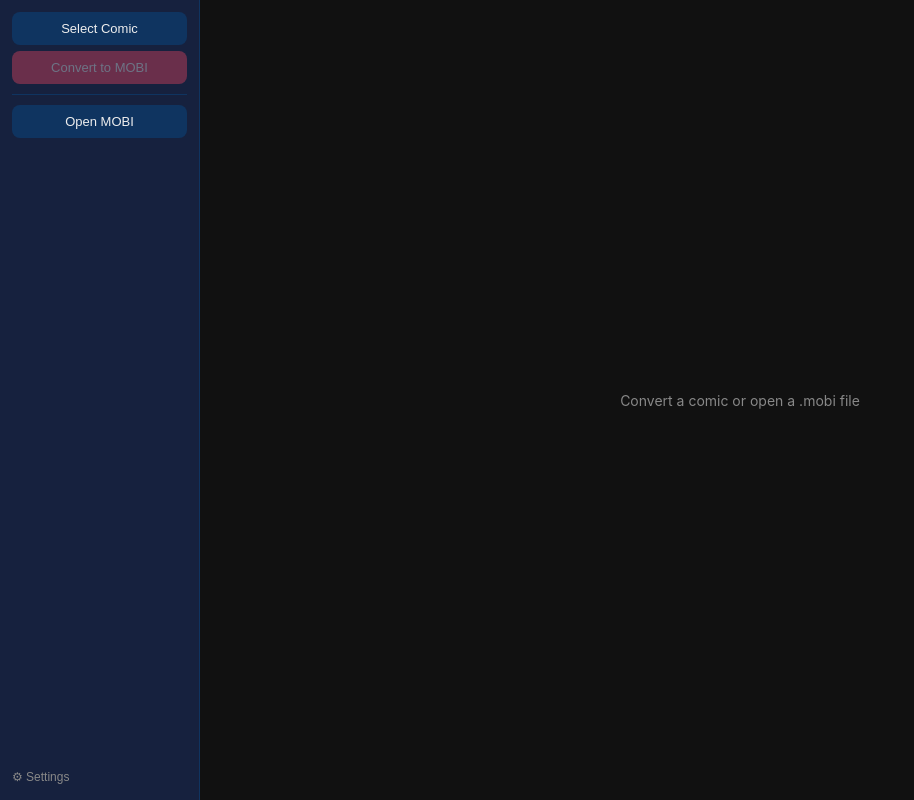
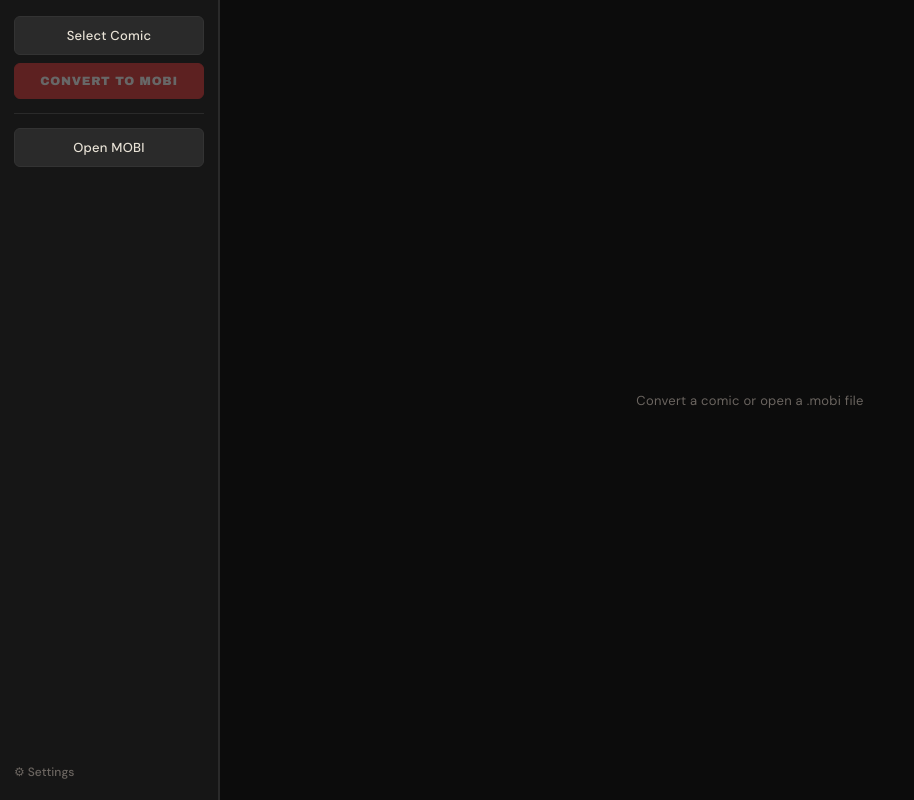
Before and after one commit to sreckoskocilic/zagorakys, a React (Vite) app: page / in a window 1280 px wide. Shown: the whole page, without its empty margins (0-914 px from the left). Built offline with nearby package versions, Linux system fonts and the light colour scheme.

Commit message:
hide cmd window, UI makeup

```diff
--- a/src-tauri/tauri.conf.json
+++ b/src-tauri/tauri.conf.json
@@ -13,8 +13,8 @@
     "windows": [
       {
         "title": "Zagorakys",
-        "width": 900,
-        "height": 700,
+        "width": 680,
+        "height": 820,
         "resizable": true,
         "fullscreen": false
       }
--- a/src/App.css
+++ b/src/App.css
@@ -1,14 +1,19 @@
+@import url('https://fonts.googleapis.com/css2?family=Archivo+Black&family=DM+Sans:wght@400;500&display=swap');
+
 :root {
-  --bg: #1a1a2e;
-  --surface: #16213e;
-  --border: #0f3460;
-  --primary: #e94560;
-  --text: #eee;
-  --text-dim: #888;
-  --success: #4ade80;
-  --error: #f87171;
-  --radius: 8px;
-  --sidebar-w: 200px;
+  --bg: #0c0c0c;
+  --surface: #161616;
+  --border: #2a2a2a;
+  --primary: #e23636;
+  --primary-hover: #c42e2e;
+  --text: #e8e2d6;
+  --text-dim: #6b6560;
+  --success: #5cb85c;
+  --error: #d9534f;
+  --radius: 6px;
+  --sidebar-w: 220px;
+  --font-display: 'Archivo Black', Impact, sans-serif;
+  --font-body: 'DM Sans', system-ui, sans-serif;
 }
 
 * {
@@ -18,11 +23,12 @@
 }
 
 body {
-  font-family: -apple-system, BlinkMacSystemFont, "Segoe UI", sans-serif;
+  font-family: var(--font-body);
   background: var(--bg);
   color: var(--text);
   height: 100vh;
   overflow: hidden;
+  -webkit-font-smoothing: antialiased;
 }
 
 #root {
@@ -38,47 +44,62 @@ body {
   width: var(--sidebar-w);
   flex-shrink: 0;
   background: var(--surface);
-  border-right: 1px solid var(--border);
+  border-right: 2px solid var(--border);
   display: flex;
   flex-direction: column;
-  padding: 12px;
-  gap: 6px;
+  padding: 16px 14px;
+  gap: 8px;
 }
 
 .sidebar-actions {
   display: flex;
   flex-direction: column;
-  gap: 6px;
+  gap: 8px;
 }
 
 .sidebar-btn {
   width: 100%;
   background: var(--border);
   color: var(--text);
-  border: none;
-  padding: 9px 12px;
+  border: 1px solid #333;
+  padding: 10px 14px;
   border-radius: var(--radius);
   cursor: pointer;
+  font-family: var(--font-body);
   font-size: 13px;
-  transition: background 0.15s;
+  font-weight: 500;
+  letter-spacing: 0.02em;
+  transition: all 0.15s ease;
   text-align: center;
 }
 
 .sidebar-btn:hover:not(:disabled) {
-  background: #1a4a8a;
+  background: #363636;
+  border-color: #444;
+}
+
+.sidebar-btn:active:not(:disabled) {
+  transform: scale(0.98);
 }
 
 .sidebar-btn:disabled {
-  opacity: 0.4;
+  opacity: 0.35;
   cursor: not-allowed;
 }
 
 .sidebar-btn.primary {
   background: var(--primary);
+  border-color: var(--primary);
+  color: #fff;
+  font-family: var(--font-display);
+  font-size: 12px;
+  letter-spacing: 0.06em;
+  text-transform: uppercase;
 }
 
 .sidebar-btn.primary:hover:not(:disabled) {
-  background: #d63851;
+  background: var(--primary-hover);
+  border-color: var(--primary-hover);
 }
 
 .selected-file {
@@ -93,7 +114,7 @@ body {
 .divider {
   height: 1px;
   background: var(--border);
-  margin: 4px 0;
+  margin: 6px 0;
 }
 
 .progress-section {
@@ -111,7 +132,7 @@ body {
 .progress-fill {
   height: 100%;
   background: var(--primary);
-  transition: width 0.2s;
+  transition: width 0.3s ease;
 }
 
 .progress-text {
@@ -120,21 +141,22 @@ body {
 }
 
 .msg {
-  padding: 8px;
+  padding: 8px 10px;
   border-radius: var(--radius);
   font-size: 11px;
   word-break: break-word;
+  line-height: 1.4;
 }
 
 .msg.error {
-  background: rgba(248, 113, 113, 0.1);
-  border: 1px solid var(--error);
+  background: rgba(217, 83, 79, 0.08);
+  border: 1px solid rgba(217, 83, 79, 0.3);
   color: var(--error);
 }
 
 .msg.success {
-  background: rgba(74, 222, 128, 0.1);
-  border: 1px solid var(--success);
+  background: rgba(92, 184, 92, 0.08);
+  border: 1px solid rgba(92, 184, 92, 0.3);
   color: var(--success);
 }
 
@@ -149,10 +171,12 @@ body {
   background: none;
   border: none;
   color: var(--text-dim);
+  font-family: var(--font-body);
   font-size: 12px;
   cursor: pointer;
   text-align: left;
   padding: 4px 0;
+  transition: color 0.15s;
 }
 
 .settings-toggle:hover,
@@ -163,8 +187,8 @@ body {
 .settings-panel {
   display: flex;
   flex-direction: column;
-  gap: 8px;
-  padding-top: 4px;
+  gap: 10px;
+  padding-top: 8px;
   border-top: 1px solid var(--border);
 }
 
@@ -185,6 +209,12 @@ body {
 .checkbox-label {
   cursor: pointer;
   font-size: 12px;
+  color: var(--text-dim);
+  transition: color 0.15s;
+}
+
+.checkbox-label:hover {
+  color: var(--text);
 }
 
 .checkbox-label input[type="checkbox"] {
@@ -200,15 +230,18 @@ body {
 .setting-btn {
   background: var(--border);
   color: var(--text);
-  border: none;
+  border: 1px solid #333;
   padding: 6px 10px;
   border-radius: var(--radius);
   cursor: pointer;
+  font-family: var(--font-body);
   font-size: 11px;
+  transition: all 0.15s;
 }
 
 .setting-btn:hover {
-  background: #1a4a8a;
+  background: #363636;
+  border-color: #444;
 }
 
 .filepath {
@@ -222,15 +255,17 @@ body {
 button {
   background: var(--border);
   color: var(--text);
-  border: none;
+  border: 1px solid #333;
   padding: 8px 14px;
   border-radius: var(--radius);
   cursor: pointer;
+  font-family: var(--font-body);
   font-size: 13px;
+  font-weight: 500;
 }
 
 button:disabled {
-  opacity: 0.4;
+  opacity: 0.35;
   cursor: not-allowed;
 }
 
@@ -239,7 +274,7 @@ button:disabled {
   display: flex;
   flex-direction: column;
   min-width: 0;
-  background: #111;
+  background: var(--bg);
 }
 
 .preview-empty {
@@ -248,33 +283,37 @@ button:disabled {
   align-items: center;
   justify-content: center;
   color: var(--text-dim);
-  font-size: 14px;
+  font-size: 13px;
+  letter-spacing: 0.02em;
 }
 
 .preview-nav {
   display: flex;
   align-items: center;
   justify-content: center;
-  gap: 16px;
-  padding: 6px;
+  gap: 20px;
+  padding: 8px;
   background: var(--surface);
   border-bottom: 1px solid var(--border);
   flex-shrink: 0;
   font-size: 13px;
+  font-variant-numeric: tabular-nums;
 }
 
 .preview-nav button {
-  padding: 4px 12px;
-  font-size: 14px;
+  padding: 4px 14px;
+  font-size: 13px;
   background: var(--border);
-  border: none;
+  border: 1px solid #333;
   border-radius: var(--radius);
   color: var(--text);
   cursor: pointer;
+  transition: all 0.15s;
 }
 
 .preview-nav button:hover:not(:disabled) {
-  background: #1a4a8a;
+  background: #363636;
+  border-color: #444;
 }
 
 .preview-image-container {
@@ -284,15 +323,16 @@ button:disabled {
   justify-content: center;
   min-height: 0;
   overflow: hidden;
+  padding: 8px;
 }
 
 .preview-image-container img {
   max-width: 100%;
   max-height: 100%;
   object-fit: contain;
-  transition: opacity 0.15s;
+  transition: opacity 0.2s ease;
 }
 
 .preview-image-container img.loading {
-  opacity: 0.5;
+  opacity: 0.4;
 }
```
Also changed, not shown: 1 other file (tests, documents, lock files or other folders).
